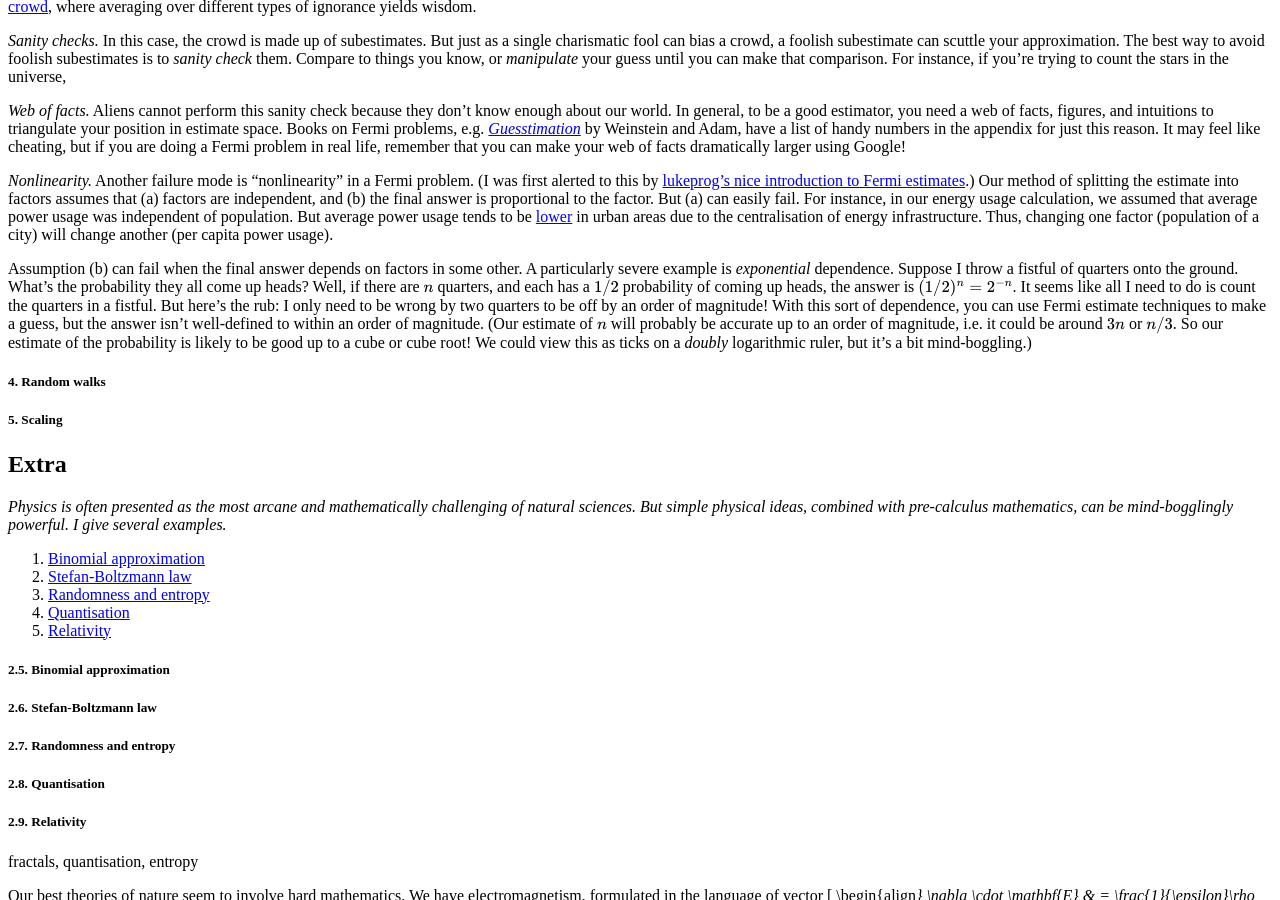
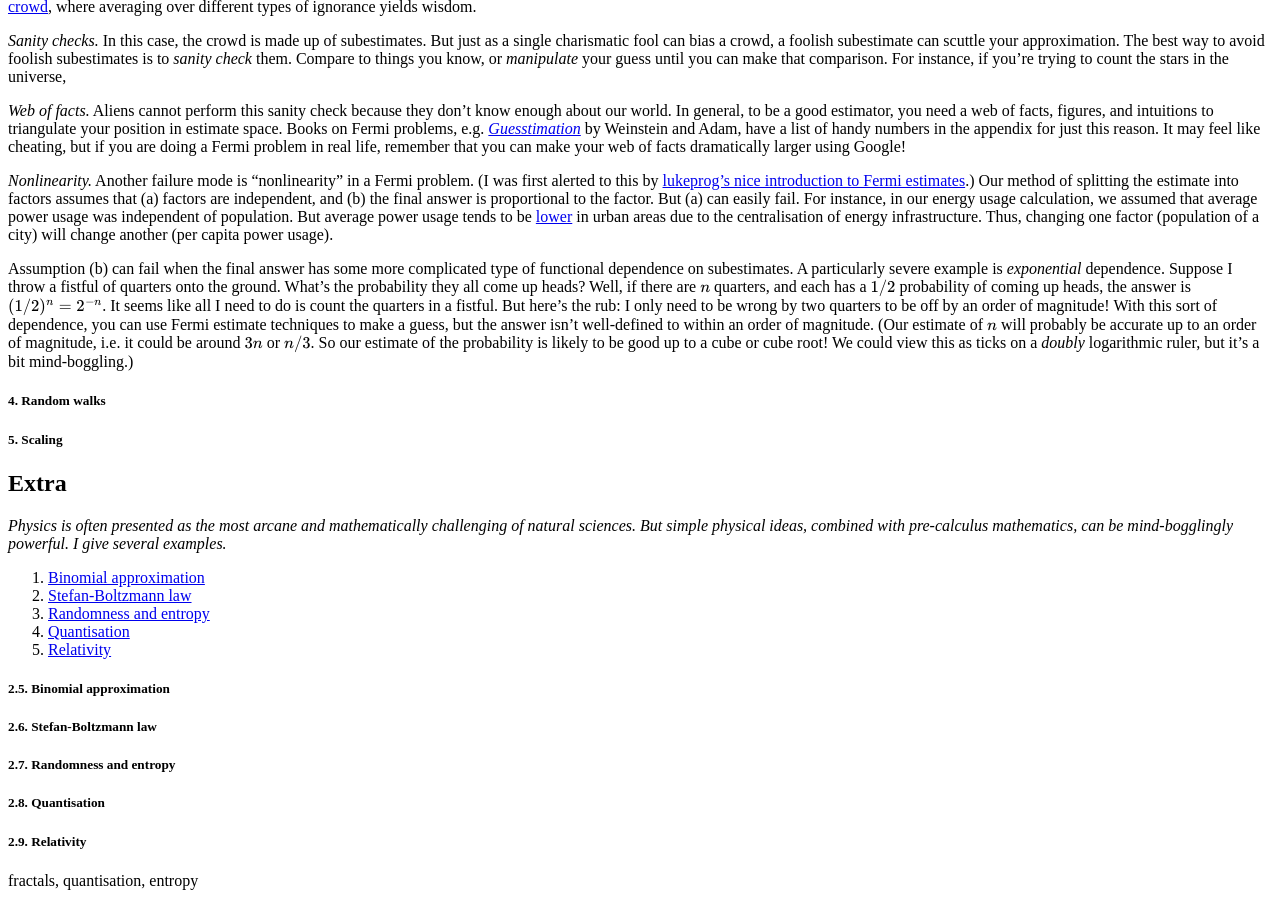
Before and after one commit to hapax/hapax.github.io, a Jekyll site: the page built from assets/simple-physics.md, in a window 1280 px wide and 900 px high, scrolled down 6833 px. Built offline with Jekyll 4.4.1, drawn with Linux system fonts in a browser that asks for light colours; our own code applies the rules of GitHub Pages for plain Markdown files; formulas are drawn with MathJax 3; a script that is not in the unit is left out.

Commit message:
Update simple-physics.md

```diff
--- a/assets/simple-physics.md
+++ b/assets/simple-physics.md
@@ -726,8 +726,8 @@ in urban areas due to the centralisation of energy infrastructure.
 Thus, changing one factor (population of a city) will change another
 (per capita power usage).
 
-Assumption (b) can fail when the final answer depends on factors in
-some other.
+Assumption (b) can fail when the final answer has some more
+complicated type of functional dependence on subestimates.
 A particularly severe example is *exponential* dependence.
 Suppose I throw a fistful of quarters onto the ground.
 What's the probability they all come up heads?
```
